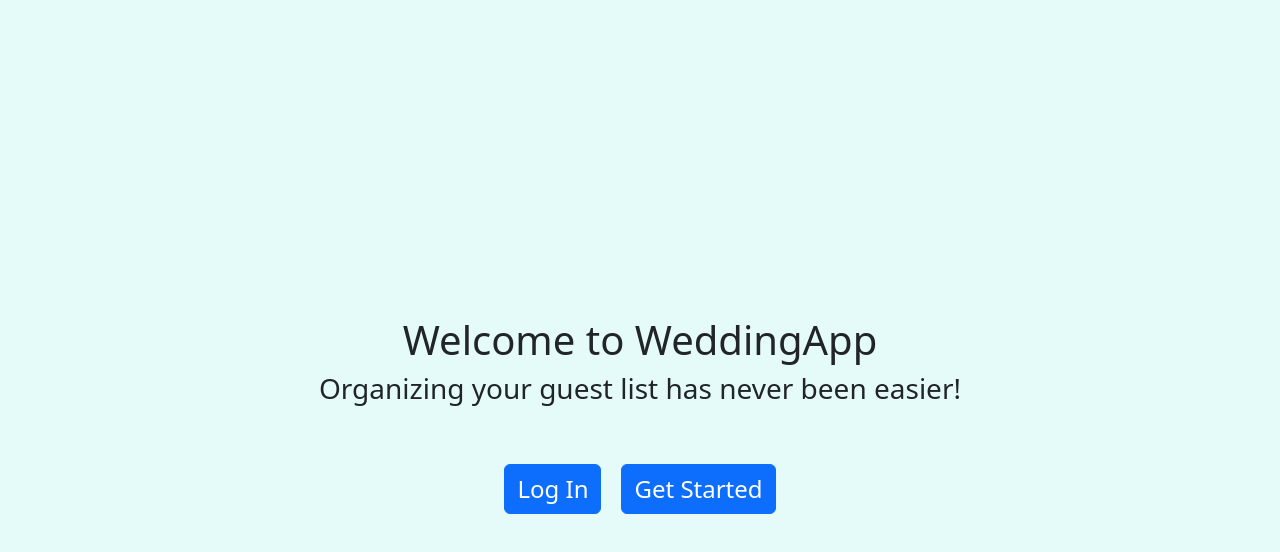
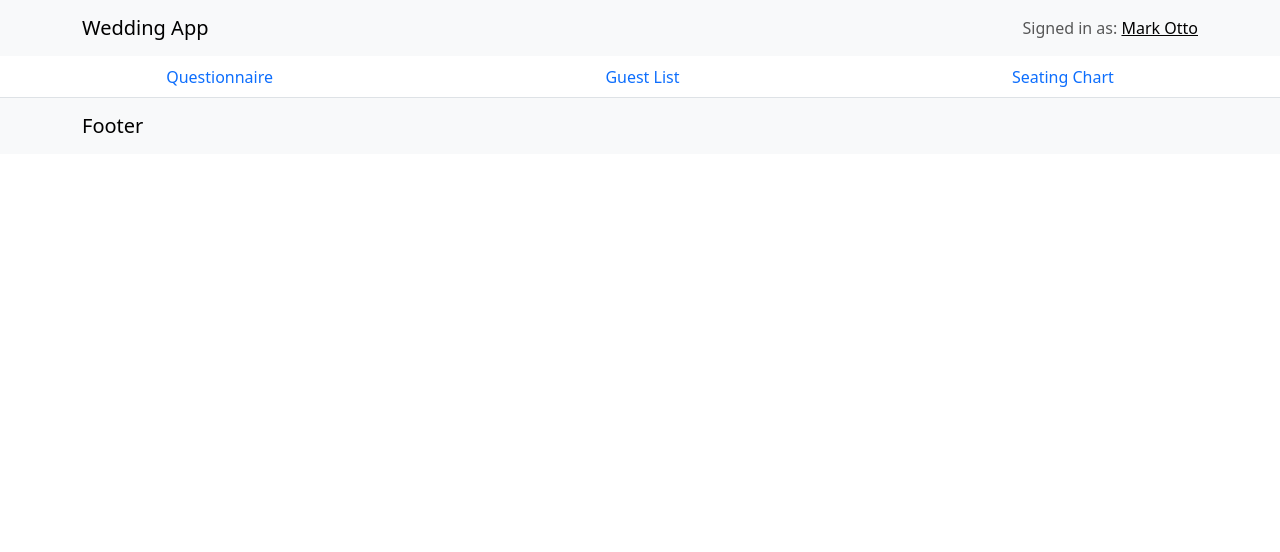
Before and after one commit to kolbykiernan/The-Nest, a React (Create React App) app in the folder frontend/: page /questionnaire in a window 1280 px wide. Shown: the top 552 px of the page. Built offline with nearby package versions, Linux system fonts and the light colour scheme.

Commit message:
created Default page to display on most pages, then connected homepage to questionnaire, bypassing login features  for now

```diff
--- a/frontend/src/App.js
+++ b/frontend/src/App.js
@@ -1,13 +1,20 @@
 import React from 'react';
+import { BrowserRouter as Router, Routes, Route } from 'react-router-dom';
 import "bootstrap/dist/css/bootstrap.min.css";
 import HomePage from './components/HomePage';
+import Questionnaire from './components/questionnaire'
 
 
 function App() {
   return (
-    <div className="App">
-      <HomePage/>
-    </div>
+    <Router>
+      <div className="App">
+        <Routes>
+          <Route exact path='/' element = {<HomePage/>} />
+          <Route exact path='/questionnaire' element = {<Questionnaire/>} />
+        </Routes>
+      </div>
+    </Router>
   );
 }
 
--- a/frontend/src/components/HomePage.js
+++ b/frontend/src/components/HomePage.js
@@ -1,21 +1,20 @@
 import React from 'react';
-import { BrowserRouter as Router, Link } from 'react-router-dom';
+import { BrowserRouter as Link } from 'react-router-dom';
 import './HomePage.css'
+
 
 const HomePage = () => {
     return (
-        <Router>
             <div className="body" style={{ backgroundColor: 'var(--primary-color)', width: '100%', height: '100vh' }}>
                 <div className='welcome'>
                     <h1>Welcome to WeddingApp</h1>
                     <h3>Organizing your guest list has never been easier!</h3>
                 </div>
                 <div className='links'>
-                    <Link to="/logIn" className='btn btn-primary'> Log In </Link>
-                    <Link to="/getStarted" className='btn btn-primary'> Get Started </Link>
+                    <Link to="/questionnaire" className='btn btn-primary'> Log In </Link>
+                    <Link to="/questionnaire" className='btn btn-primary'> Get Started </Link>
                 </div>
             </div>
-        </Router>
     );
 };
 
--- a/frontend/src/components/default.js
+++ b/frontend/src/components/default.js
@@ -1,16 +1,48 @@
+import Container from 'react-bootstrap/Container';
+import Nav from 'react-bootstrap/Nav';
+import Navbar from 'react-bootstrap/Navbar';
+
 const React = require('react')
 
 function Def (html) {
     return(
         <html>
             <head>
-                <title>Title</title>
+                <title>Wedding App</title>
+                <link rel="stylesheet" href="https://cdn.jsdelivr.net/npm/bootstrap@5.3.2/dist/css/bootstrap.min.css" />
             </head>
+            <Navbar className="bg-body-tertiary">
+                <Container>
+                    <Navbar.Brand href="#home">Wedding App</Navbar.Brand>
+                    <Navbar.Toggle />
+                    <Navbar.Collapse className="justify-content-end">
+                    <Navbar.Text>
+                        Signed in as: <a href="#login">Mark Otto</a>
+                    </Navbar.Text>
+                    </Navbar.Collapse>
+                </Container>
+            </Navbar>
+            <Nav fill variant="tabs" defaultActiveKey="/home">
+                <Nav.Item>
+                    <Nav.Link href="/questionnaire">Questionnaire</Nav.Link>
+                </Nav.Item>
+                <Nav.Item>
+                    <Nav.Link eventKey="link-1">Guest List</Nav.Link>
+                </Nav.Item>
+                <Nav.Item>
+                    <Nav.Link eventKey="link-2">Seating Chart</Nav.Link>
+                </Nav.Item>
+            </Nav>
             <body>
                 {html.children}
             </body>
+            <Navbar expand="lg" className="bg-body-tertiary">
+                <Container>
+                    <Navbar.Brand href="#">Footer</Navbar.Brand>
+                </Container>
+            </Navbar>
         </html>
     )
 }
 
-module.exports = Def
+export default Def
--- a/frontend/src/components/questionnaire.js
+++ b/frontend/src/components/questionnaire.js
@@ -0,0 +1,13 @@
+import Def from './default'
+
+const React = require('react')
+
+function Questionnaire (html) {
+    return(
+        <Def>
+
+        </Def>
+        )
+    }
+
+export default Questionnaire
```
